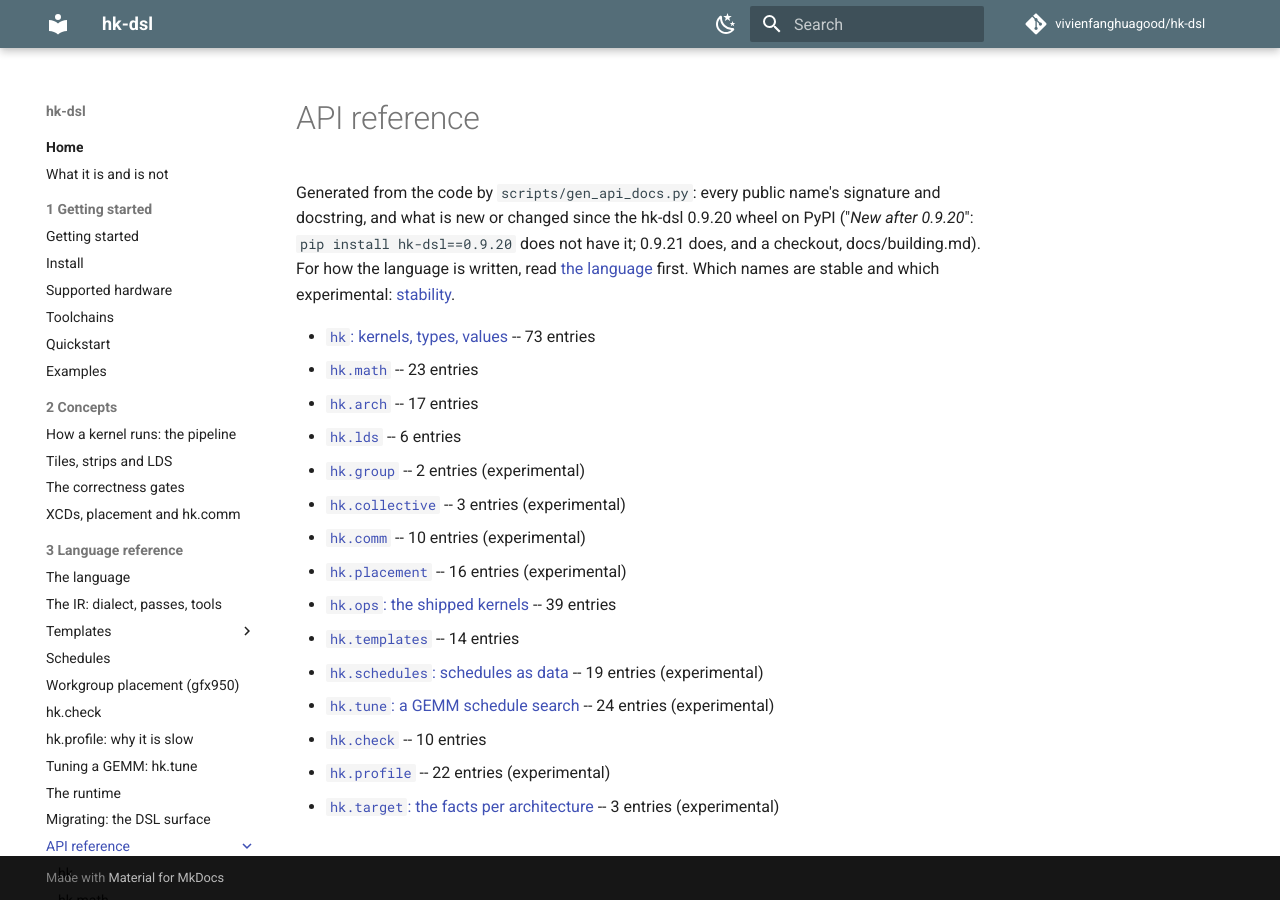
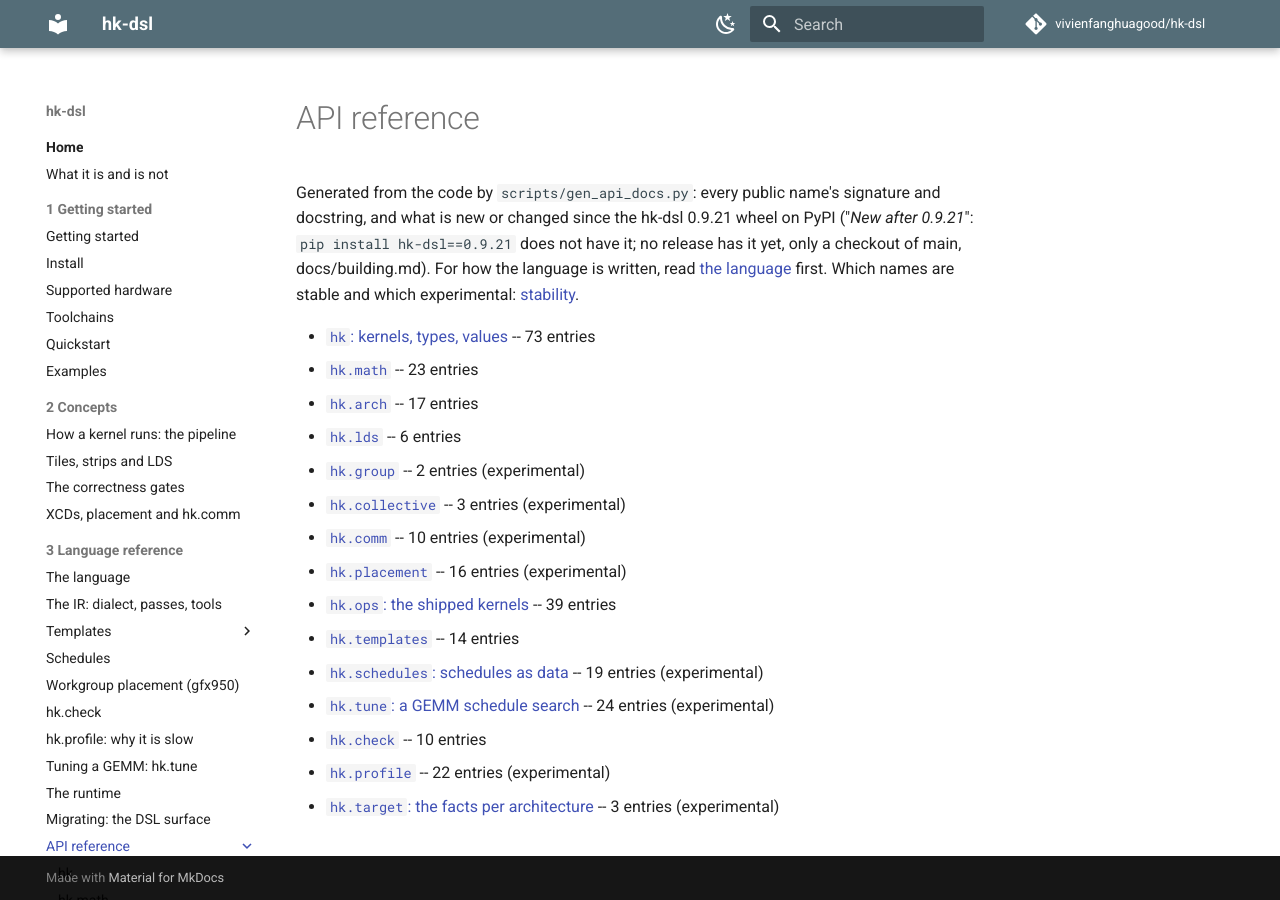
Before and after one commit to vivienfanghuagood/hk-dsl, an MkDocs documentation site: the page built from docs/api/README.md, in a window 1280 px wide. Built offline with MkDocs 1.6.1 and Material for MkDocs 9.7.7, drawn with Linux system fonts in a browser that asks for light colours; comment, search, counter and statistics services are not loaded.

Commit message:
post-release 0.9.21: API marks against the 0.9.21 wheel, RELEASE = None, CHANGELOG Unreleased (#395)
Co-authored-by: hfang <hfang@localhost>
Co-authored-by: Claude <noreply@anthropic.com>

```diff
--- a/docs/api/README.md
+++ b/docs/api/README.md
@@ -2,7 +2,7 @@
 
 # API reference
 
-Generated from the code by `scripts/gen_api_docs.py`: every public name's signature and docstring, and what is new or changed since the hk-dsl 0.9.20 wheel on PyPI ("*New after 0.9.20*": `pip install hk-dsl==0.9.20` does not have it; 0.9.21 does, and a checkout, docs/building.md). For how the language is written, read [the language](../language.md) first. Which names are stable and which experimental: [stability](../stability.md).
+Generated from the code by `scripts/gen_api_docs.py`: every public name's signature and docstring, and what is new or changed since the hk-dsl 0.9.21 wheel on PyPI ("*New after 0.9.21*": `pip install hk-dsl==0.9.21` does not have it; no release has it yet, only a checkout of main, docs/building.md). For how the language is written, read [the language](../language.md) first. Which names are stable and which experimental: [stability](../stability.md).
 
 - [`hk`: kernels, types, values](hk.md) -- 73 entries
 - [`hk.math`](hk.math.md) -- 23 entries
--- a/llms.txt
+++ b/llms.txt
@@ -68,7 +68,7 @@ It traces and runs on both GPUs, ragged shapes (100x1000) included; `hk.check` t
 
 ## Pitfalls
 
-- The docs describe main; `pip install hk-dsl` is 0.9.21 (check `hk.__version__`). The API reference marks what is *New after 0.9.20*: in 0.9.21, not in 0.9.20. 0.8.0 added, and 0.7.0 lacks, workgroup placement (`hk.kernel(placement=)`, `hk.Placement`, `hk.arch.xcd_count`), `hk.map_cpp`, the strip ops and element exchange. 0.6.0's synchronous `g.load` / `g.store` on gfx950 read and write past a partial last tile; 0.7.0's do not.
+- The docs describe main; `pip install hk-dsl` is 0.9.21 (check `hk.__version__`). The API reference marks what is *New after 0.9.21*: on main only, in no release yet. 0.8.0 added, and 0.7.0 lacks, workgroup placement (`hk.kernel(placement=)`, `hk.Placement`, `hk.arch.xcd_count`), `hk.map_cpp`, the strip ops and element exchange. 0.6.0's synchronous `g.load` / `g.store` on gfx950 read and write past a partial last tile; 0.7.0's do not.
 - Positional kernel parameters are tensors (`hk.Tensor[dtype]`, 4-D `(batch, depth, rows, cols)`; a 2-D tensor is `(rows, cols)`). Constexprs are keyword-only with a default, baked into the source: a new value is a new compile.
 - The transcendental math (gelu, dgelu, sqrt, rsqrt, silu) is fp32-only: load 16-bit data into an fp32 tile or strip (the load converts) and store it back (the store converts). `hk.math.gelu` is `F.gelu(x, approximate="tanh")`, not the erf default.
 - A strip's columns are whole chunks of `wave x run` (32 x run on gfx1100, 64 x run on gfx950): `CW=512` with `run=8` fits both. Read the wave from `hk.arch.target().wave` when a plan depends on it.
```
Also changed, not shown: CHANGELOG.md (+2 -0 lines), docs/README.md (+1 -1 lines), skills/hk-kernel/SKILL.md (+2 -2 lines), 4 other files.
